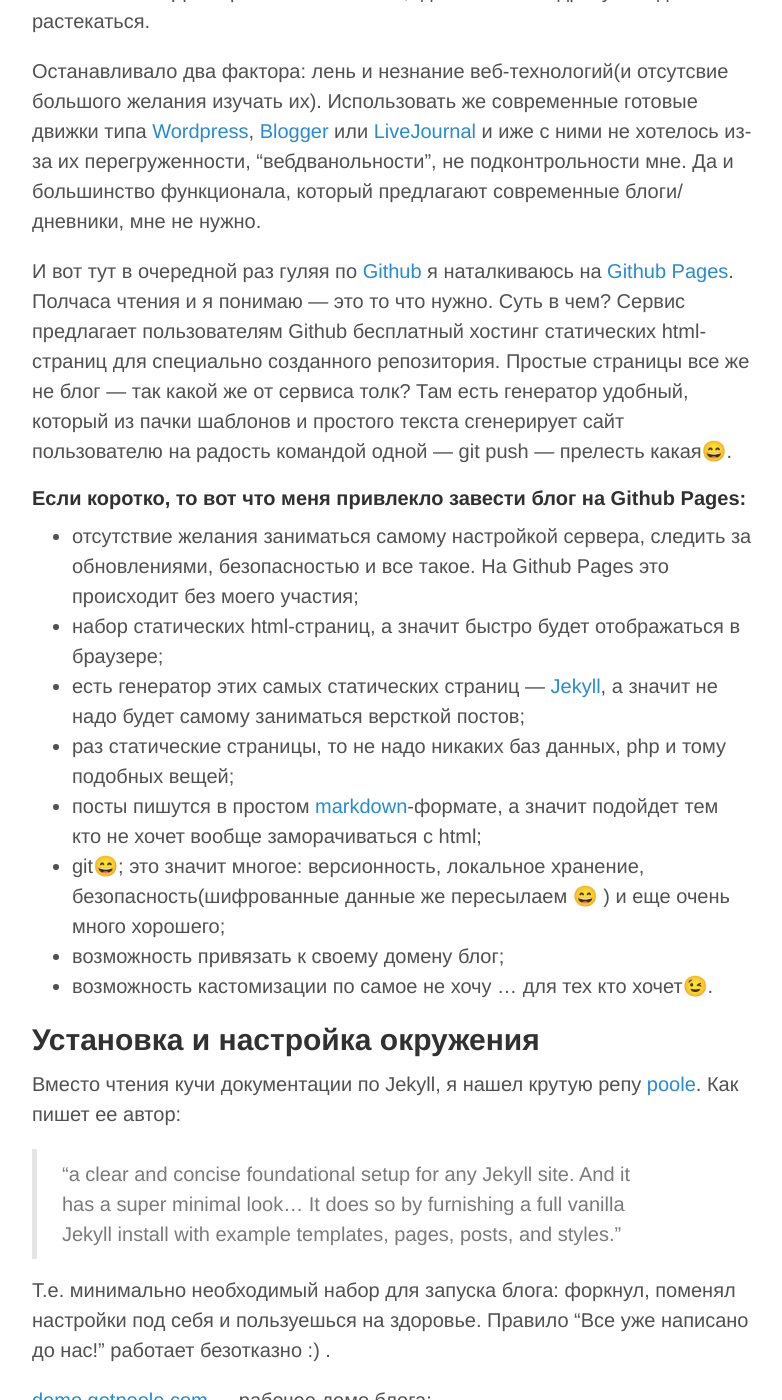
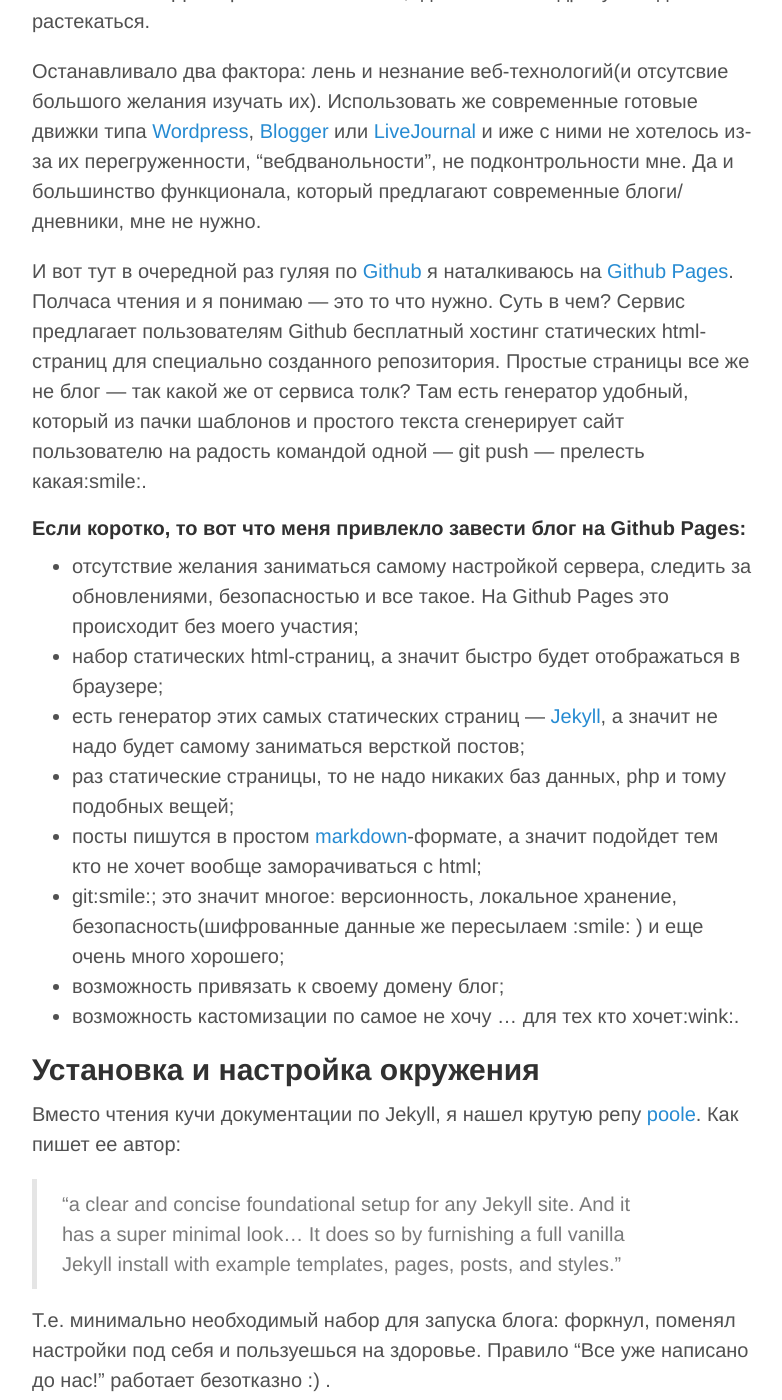
Before and after one commit to gitter-badger/2gud.github.io, a Jekyll site: the page built from _posts/2015-01-04-setup-blog-on-github.md, in a window 1280 px wide and 1400 px high, scrolled down 939 px. Shown: the whole window, without its empty margins (248-1030 px from the left). Built offline with Jekyll 4.4.1, drawn with Linux system fonts in a browser that asks for light colours; nearby versions of some CDN libraries; emoji names are drawn with the system emoji font; some of the changed text lies outside the part shown.

Commit message:
Added changes

```diff
--- a/_config.yml
+++ b/_config.yml
@@ -31,5 +31,5 @@
   Архив: '/arhiv'
   RSS: '/feeds/rss.xml'
 
-gems:
-  - jemoji
+#gems:
+#  - jemoji
--- a/_posts/2015-01-04-setup-blog-on-github.md
+++ b/_posts/2015-01-04-setup-blog-on-github.md
@@ -5,7 +5,7 @@
 tags: github github-pages jekyll
 ---
 
-Первый пост блога, инструкция. 😤
+Первый пост блога, инструкция.
 
 ## Содержание
 
--- a/index.html
+++ b/index.html
@@ -23,7 +23,7 @@
             {% assign sortedtags = tags | split:' ' | sort %}
 
             {% for tag in sortedtags %}
-                <li><a href="/tegi#{{ tag | cgi_escape }}">{{ tag }}</a></li>
+                //<li><a href="/tegi#{{ tag | cgi_escape }}">{{ tag }}</a></li>
             {% endfor %}
        </ul>
     </span>
```
